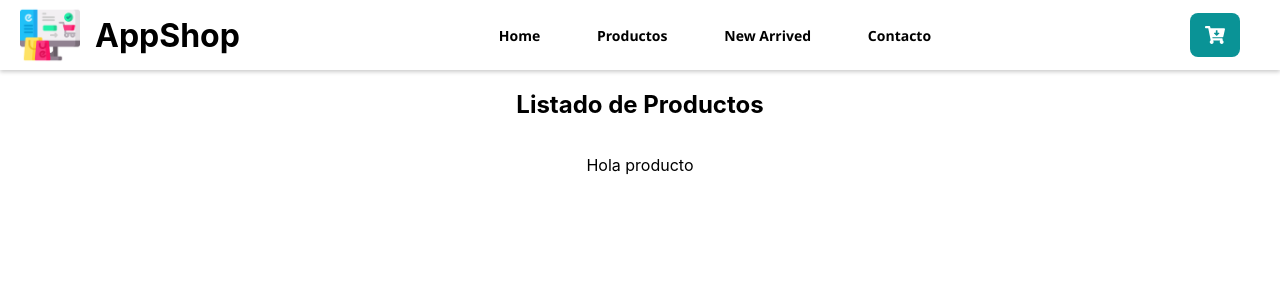
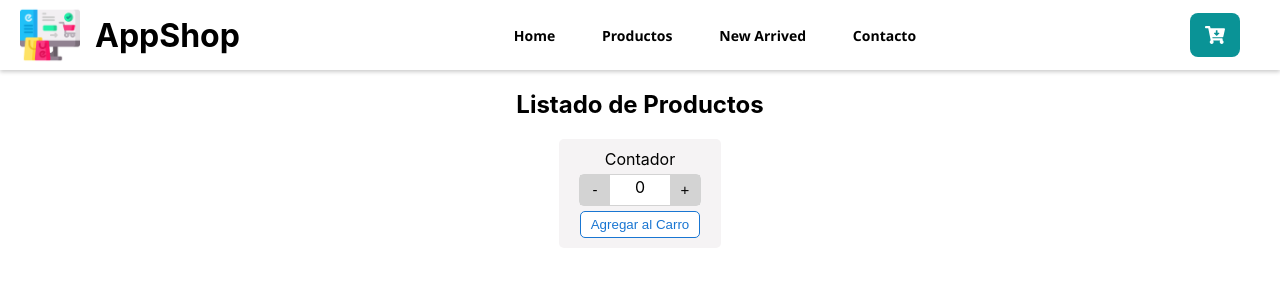
Before and after one commit to Lraffaelli/appshop-raffaelli, a React (Create React App) app: page / in a window 1280 px wide. Shown: the top 300 px of the page. Built offline with nearby package versions, Linux system fonts and the light colour scheme.

Commit message:
se añadio componente de contador en el main segun lo pedido en la desafio N°4

```diff
--- a/src/components/CardProduct.js
+++ b/src/components/CardProduct.js
@@ -1,6 +1,11 @@
+import Counter from "./Counter"
+
 const CardProduct = () => {
+
   return (
-    <p>Hola producto</p>
+    <Counter init={0} />
+
+
   )
 }
 export default CardProduct
--- /dev/null
+++ b/src/components/Counter.js
@@ -0,0 +1,22 @@
+import { CounterStyle } from "../styled-component/Counter.style";
+import { useState } from "react";
+const Counter = ({ init }) => {
+  const [count, setCount] = useState(init);
+  const handleIncrement = () => setCount(count + 1);
+  const handleDecrement = () => {
+    count > 0 ? setCount(count - 1) : setCount(0);
+  };
+
+  return (
+    <CounterStyle>
+        <span>Contador</span>
+      <div className="counter">
+        <button onClick={handleDecrement}>-</button>
+        <p>{count}</p>
+        <button onClick={handleIncrement}>+</button>
+      </div>
+      <button className="btn-add">Agregar al Carro</button>
+    </CounterStyle>
+  );
+};
+export default Counter;
--- a/src/components/NavBar.js
+++ b/src/components/NavBar.js
@@ -5,10 +5,10 @@ import { Alink } from "../styled-component/Alink"
 const NavBar = () => {
   return (
     <Nav>
-        <Alink href="#">Home</Alink>
-        <Alink href="#">Productos</Alink>
-        <Alink href="#">New Arrived</Alink>
-        <Alink href="#">Contacto</Alink>
+        <Alink ><a href="#">Home</a></Alink>
+        <Alink ><a href="#">Productos</a></Alink>
+        <Alink ><a href="#">New Arrived</a></Alink>
+        <Alink ><a href="#">Contacto </a></Alink>
     </Nav>
   )
 }
--- a/src/styled-component/Alink.js
+++ b/src/styled-component/Alink.js
@@ -1,19 +1,19 @@
 import styled from "styled-components";
 
-export const Alink = styled.a`
-display: flex;
-  text-decoration: none;
-  color: #000;
-  margin: 40px 25px;
-  padding: 22px 0;
-  font-family: 'Segoe UI';
-  font-weight: 700;
+export const Alink = styled.li`
+  display: flex;
+  font-family: "Segoe UI";
+  font-weight: 600;
   font-size: 14px;
 
+  a {
+    text-decoration: none;
+    color: #000;
 
-  &:hover {
-    color: #005f73;
-    border-bottom: 2px solid #005f73;
+    &:hover {
+      color: #005f73;
 
+      /* border-bottom: 2px solid #005f73; */
+    }
   }
 `;
--- /dev/null
+++ b/src/styled-component/Counter.style.js
@@ -0,0 +1,63 @@
+import styled from "styled-components";
+
+export const CounterStyle = styled.div`
+  display: flex;
+  flex-direction: column;
+  justify-content: center;
+  align-items: center;
+  padding: 10px;
+  border-radius: 5px;
+  background-color: #f5f3f4;
+
+  .counter {
+      display: flex;
+      flex-direction: row;
+      justify-content: space-between;
+      align-items: center;
+      height: 30px;
+      width: 120px;
+      border: 1px solid #d3d3d3;
+      margin: 5px 10px;
+      border-radius: 5px;
+      background-color: #fff;
+
+    p {
+      width: 50px;
+      height: 25px;
+      text-align: center;
+    }
+    button {
+      height:30px;
+      width:30px;
+      background-color: #fff;
+      border: none;
+      color: #000;
+      background-color: #d3d3d3;
+      cursor: pointer;
+      font-size: 15px;
+
+
+      &:hover{
+          color: #1976d2;
+          font-weight: bold;
+      }
+    }
+
+  }
+  .btn-add{
+      background-color: #fff;
+      padding: 5px 10px;
+      border-radius: 5px;
+      color: #1976d2;
+      border: 1px solid #1976d2;
+      transition: all 300ms;
+
+      &:hover{
+          transform: scale(0.95);
+          background-color: #1976d2;
+          color: #fff;
+          cursor: pointer;
+    }
+  }
+
+`;
```
